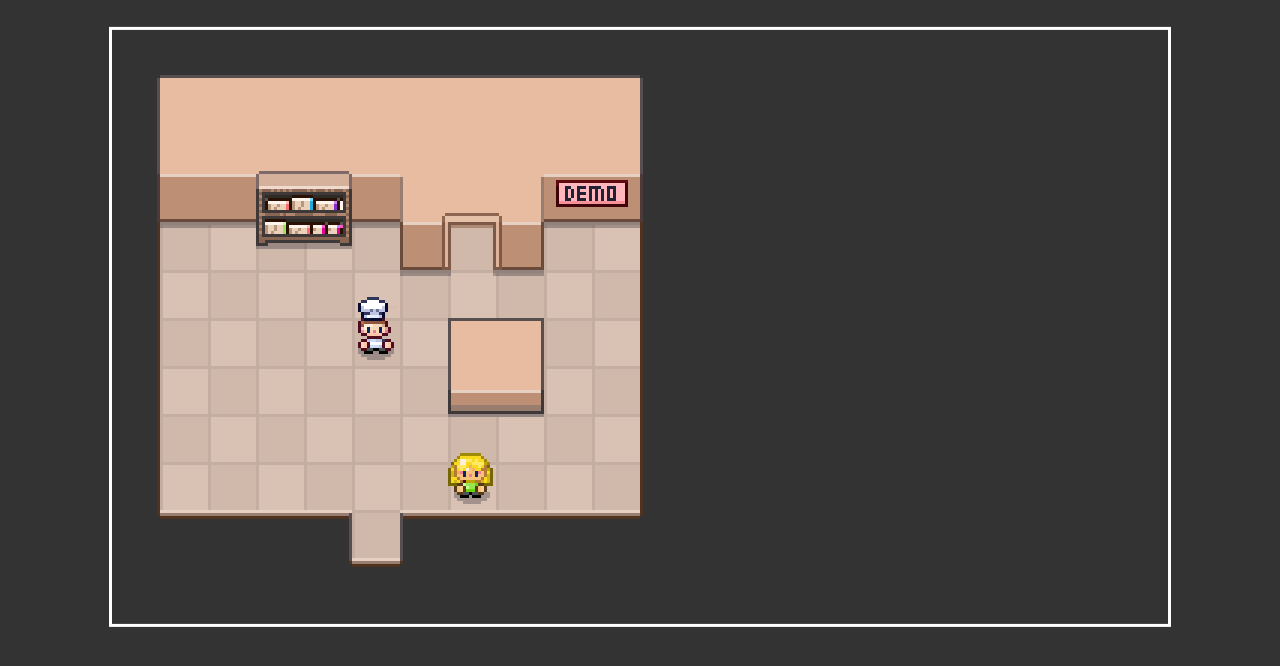
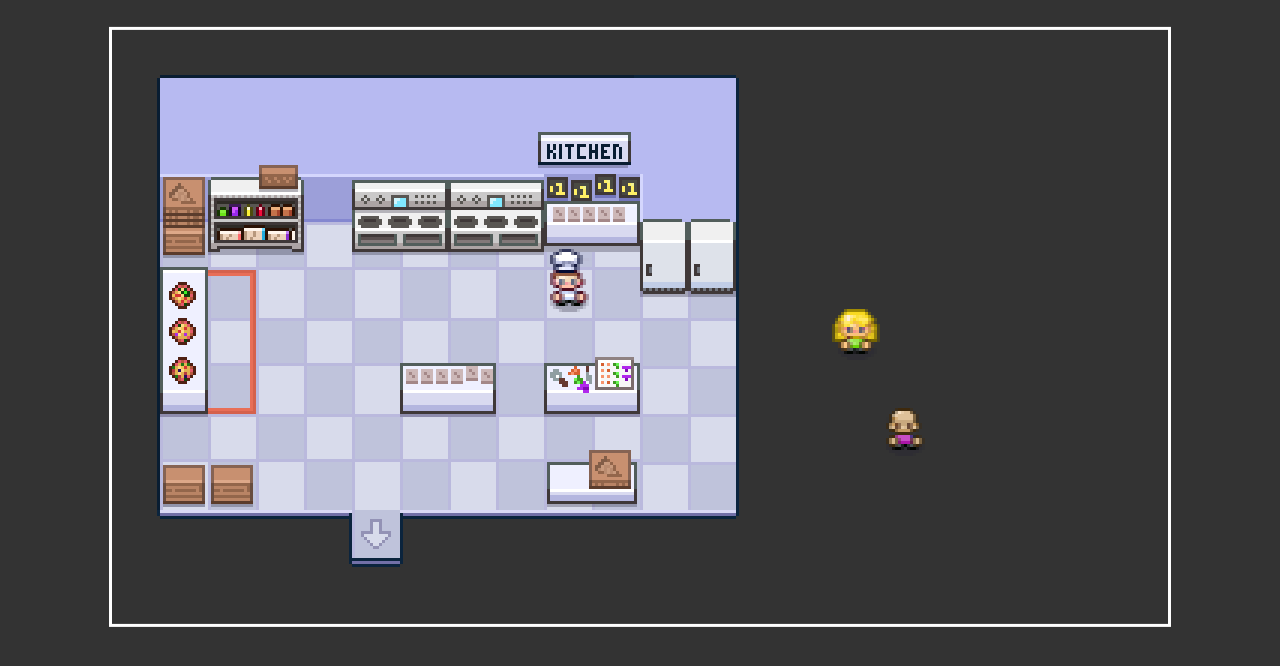
Before and after one commit to arahmaninov/jsgame_test, a plain HTML site: page index.html in a window 1280 px wide. Drawn offline with Linux system fonts and the light colour scheme.

Commit message:
feat: add game loop

```diff
--- a/Overworld.js
+++ b/Overworld.js
@@ -3,68 +3,39 @@ class Overworld {
 		this.element = config.element;
 		this.canvas = this.element.querySelector(".game-canvas");
 		this.ctx = this.canvas.getContext("2d");
+		this.map = null;
+	}
+
+	startGameLoop() {
+		const step = () => {
+
+			// Clear off the canvas
+			this.ctx.clearRect(0, 0, this.canvas.width, this.canvas.height);
+
+			// Draw Lower Layer
+			this.map.drawLowerImage(this.ctx);
+
+			// Draw Game Objects
+			Object.values(this.map.gameObjects).forEach(object => {
+				object.x += 0.02;
+				object.sprite.draw(this.ctx);
+			})
+
+			// Draw Upper Layer
+			this.map.drawUpperImage(this.ctx);
+
+			requestAnimationFrame(() => { // Browser feature
+				step();
+			})
+		}
+		step();
 	}
 
 	init() {
-		const image = new Image();
-		image.onload = () => {
-			this.ctx.drawImage(image, 0, 0)
-		};
-		image.src="images/maps/DemoLower.png";
+		this.map = new OverworldMap(window.OverworldMaps.Kitchen);
 
-		// Place Game Objects
-		const hero = new GameObject({
-			x: 5,
-			y: 6,
-		})
-		const npc1 = new GameObject({
-			x: 7,
-			y: 9,
-			src: "images/characters/npc1.png"
-
-		})
-
-		setTimeout(() => {
-			hero.sprite.draw(this.ctx);
-			npc1.sprite.draw(this.ctx);
-		}, 100)
+		this.startGameLoop();
 
 
-		/*
-		const x = 5;
-		const y = 6;
-
-		const shadow = new Image();
-		shadow.onload = () => {
-			this.ctx.drawImage(
-				shadow,
-				0, //left cut
-				0, //top cut
-				32, //width of cut
-				32, //height of cut
-				x * 16 - 8,
-				y * 16 - 18,
-				32,
-				32
-				)
-		}
-		shadow.src="images/characters/shadow.png";
-
-		const hero = new Image();
-		hero.onload = () => {
-			this.ctx.drawImage(
-				hero,
-				0, //left cut
-				0, //top cut
-				32, //width of cut
-				32, //height of cut
-				x * 16 - 8,
-				y * 16 - 18,
-				32,
-				32
-				)
-		}
-		hero.src="images/characters/hero.png";
-		*/
 	}
 }
--- /dev/null
+++ b/OverworldMap.js
@@ -0,0 +1,57 @@
+class OverworldMap {
+	constructor(config) {
+		this.gameObjects = config.gameObjects;
+
+		this.lowerImage = new Image();
+		this.lowerImage.src = config.lowerSrc;
+
+		this.upperImage = new Image();
+		this.upperImage.src = config.upperSrc;
+	}
+
+	drawLowerImage(ctx) {
+		ctx.drawImage(this.lowerImage, 0, 0);
+	}
+
+	drawUpperImage(ctx) {
+		ctx.drawImage(this.upperImage, 0, 0);
+	}
+}
+
+window.OverworldMaps = {
+	DemoRoom: {
+		lowerSrc: "images/maps/DemoLower.png",
+		upperSrc: "images/maps/DemoUpper.png",
+		gameObjects: {
+			hero: new GameObject({
+				x: 5,
+				y: 6,
+			}),
+			npc1: new GameObject({
+				x: 7,
+				y: 9,
+				src: "images/characters/npc1.png",
+			})
+		}
+	},
+	Kitchen: {
+		lowerSrc: "images/maps/KitchenLower.png",
+		upperSrc: "images/maps/KitchenUpper.png",
+		gameObjects: {
+			hero: new GameObject({
+				x: 3,
+				y: 5,
+			}),
+			npc1: new GameObject({
+				x: 9,
+				y: 6,
+				src: "images/characters/npc1.png",
+			}),
+			npc2: new GameObject({
+				x: 10,
+				y: 8,
+				src: "images/characters/npc2.png",
+			}),
+		}
+	},
+}
--- a/index.html
+++ b/index.html
@@ -16,6 +16,7 @@
 	<script src="Overworld.js"></script>
 	<script src="GameObject.js"></script>
 	<script src="Sprite.js"></script>
+	<script src="OverworldMap.js"></script>
 	<script src="init.js"></script>
 </body>
 </html>
```
Also changed, not shown: images/characters/npc2.png (added), images/maps/DemoUpper.png (added), images/maps/KitchenLower.png (added), images/maps/KitchenUpper.png (added).
